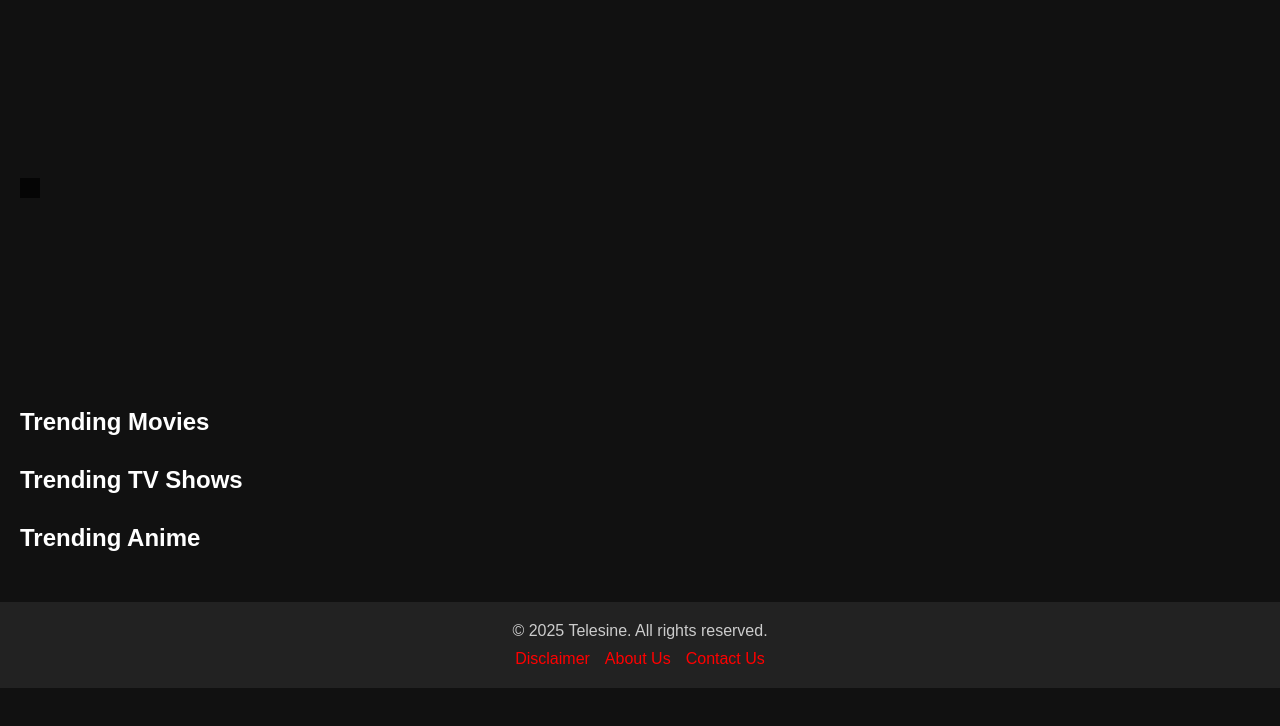
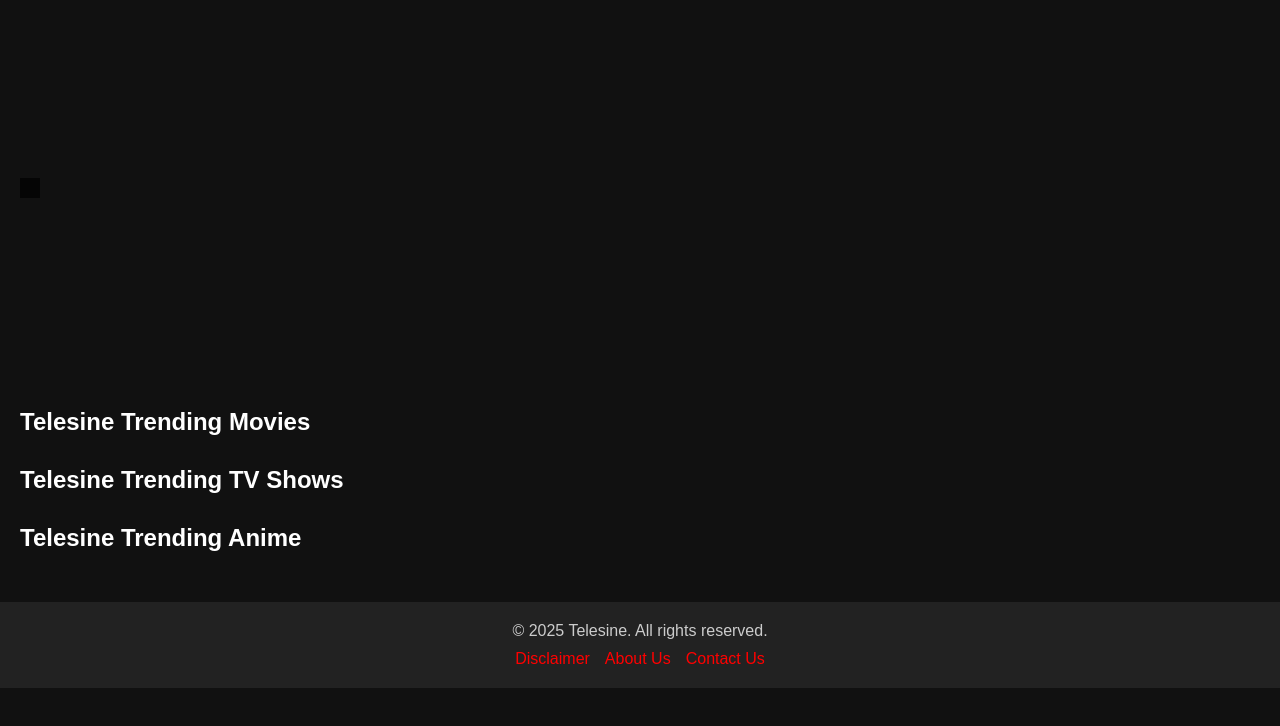
Before and after one commit to jamdiy/telesine, a plain HTML site: page my-website/index.html in a window 1280 px wide. Shown: the part 72-798 px from the top of the page. Drawn offline with Linux system fonts and the light colour scheme; no server answers.

Commit message:
Update index.html

```diff
--- a/my-website/index.html
+++ b/my-website/index.html
@@ -25,17 +25,17 @@
   </div>
 
   <div class="row">
-    <h2>Trending Movies</h2>
+    <h2>Telesine Trending Movies</h2>
     <div class="list" id="movies-list"></div>
   </div>
 
   <div class="row">
-    <h2>Trending TV Shows</h2>
+    <h2>Telesine Trending TV Shows</h2>
     <div class="list" id="tvshows-list"></div>
   </div>
 
   <div class="row">
-    <h2>Trending Anime</h2>
+    <h2>Telesine Trending Anime</h2>
     <div class="list" id="anime-list"></div>
   </div>
 
```
